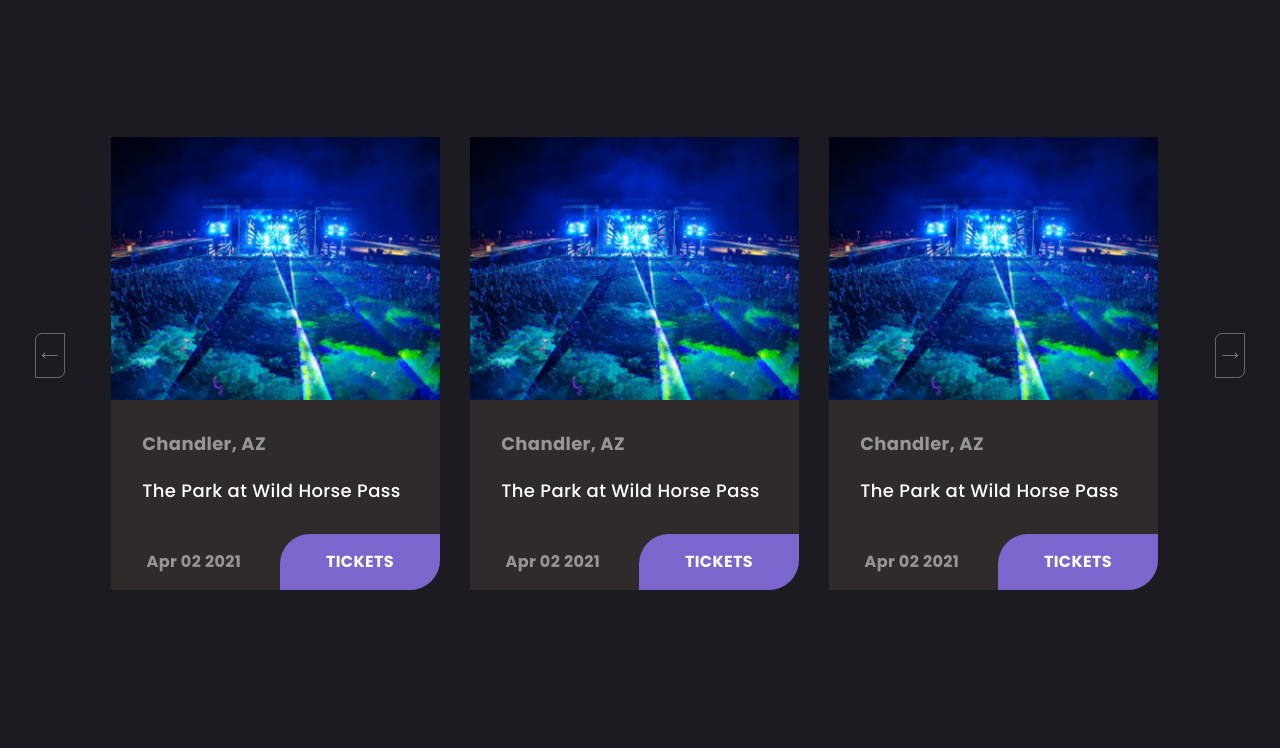
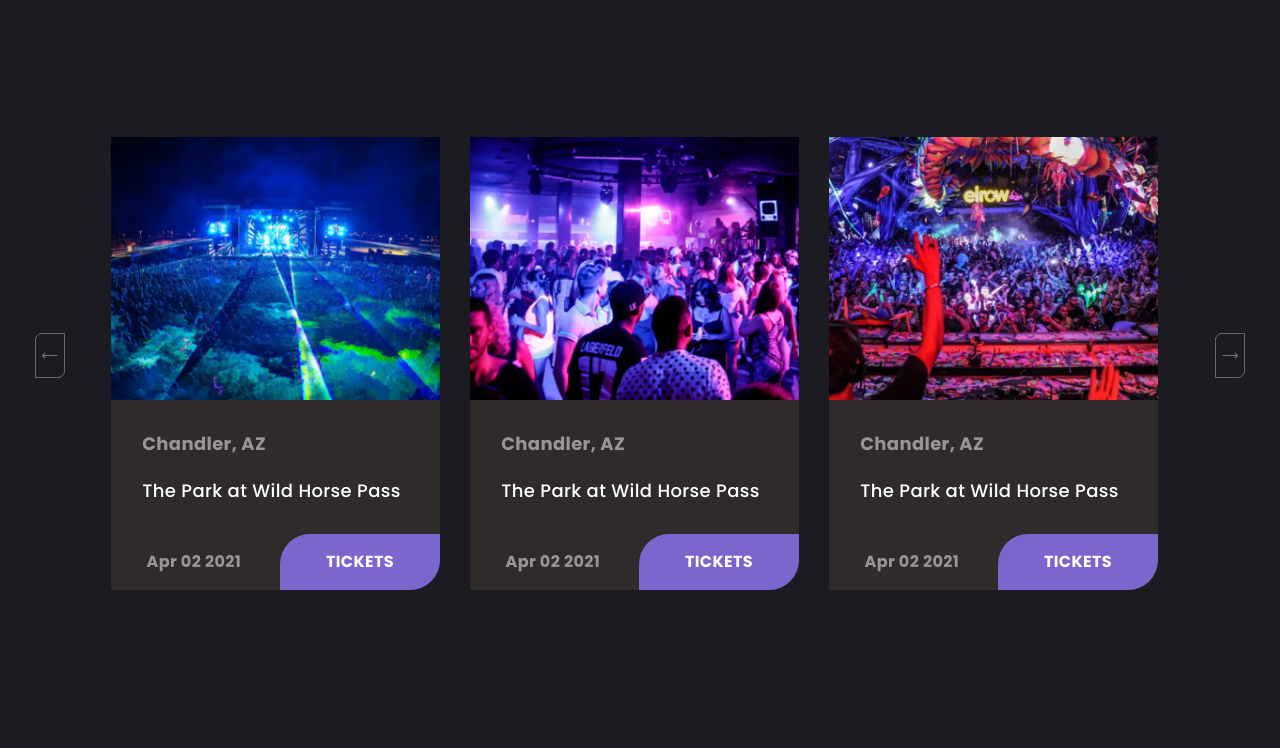
Before and after one commit to Flip7418/brightLights, a plain HTML site: page index.html in a window 1280 px wide. Shown: the part 3880-4628 px from the top of the page. Drawn offline with nearby package versions, Linux system fonts and the light colour scheme; files whose address does not match are found by name.

Commit message:
26.02.2022

```diff
--- a/index.html
+++ b/index.html
@@ -245,7 +245,20 @@
               </div>
               <div class="slider__item">
                 <div class="slider__image">
-                  <img src="img/slider/01.jpg" alt="" />
+                  <img src="img/slider/02.jpg" alt="" />
+                </div>
+                <div class="slider__content">
+                  <div class="slider__title">Chandler, AZ</div>
+                  <div class="slider__description">The Park at Wild Horse Pass</div>
+                  <div class="slider__info">
+                    <div class="info__date">Apr 02 2021</div>
+                    <a href="" class="info__tickets">tickets</a>
+                  </div>
+                </div>
+              </div>
+              <div class="slider__item">
+                <div class="slider__image">
+                  <img src="img/slider/03.jpg" alt="" />
                 </div>
                 <div class="slider__content">
                   <div class="slider__title">Chandler, AZ</div>
@@ -271,7 +284,7 @@
               </div>
               <div class="slider__item">
                 <div class="slider__image">
-                  <img src="img/slider/01.jpg" alt="" />
+                  <img src="img/slider/02.jpg" alt="" />
                 </div>
                 <div class="slider__content">
                   <div class="slider__title">Chandler, AZ</div>
@@ -284,20 +297,7 @@
               </div>
               <div class="slider__item">
                 <div class="slider__image">
-                  <img src="img/slider/01.jpg" alt="" />
-                </div>
-                <div class="slider__content">
-                  <div class="slider__title">Chandler, AZ</div>
-                  <div class="slider__description">The Park at Wild Horse Pass</div>
-                  <div class="slider__info">
-                    <div class="info__date">Apr 02 2021</div>
-                    <a href="" class="info__tickets">tickets</a>
-                  </div>
-                </div>
-              </div>
-              <div class="slider__item">
-                <div class="slider__image">
-                  <img src="img/slider/01.jpg" alt="" />
+                  <img src="img/slider/03.jpg" alt="" />
                 </div>
                 <div class="slider__content">
                   <div class="slider__title">Chandler, AZ</div>
```
